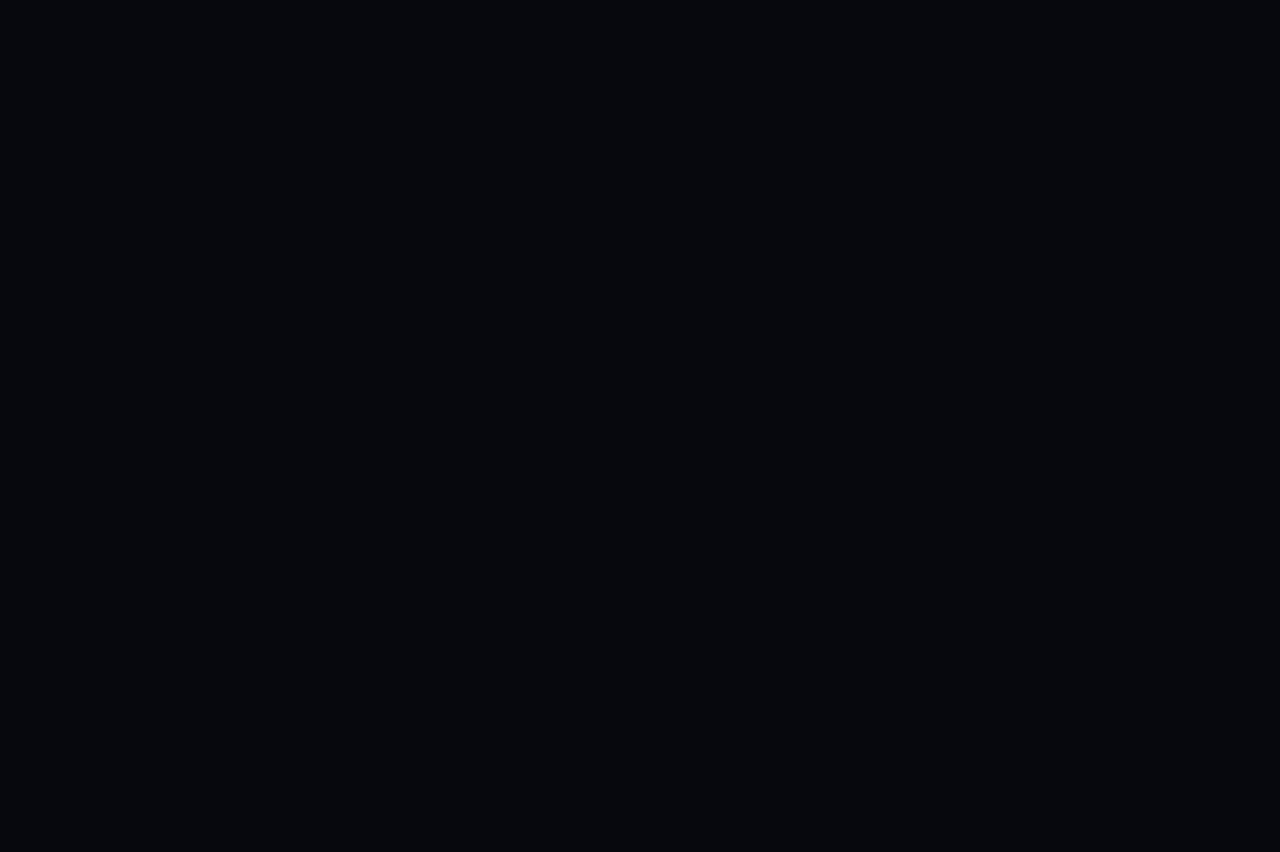
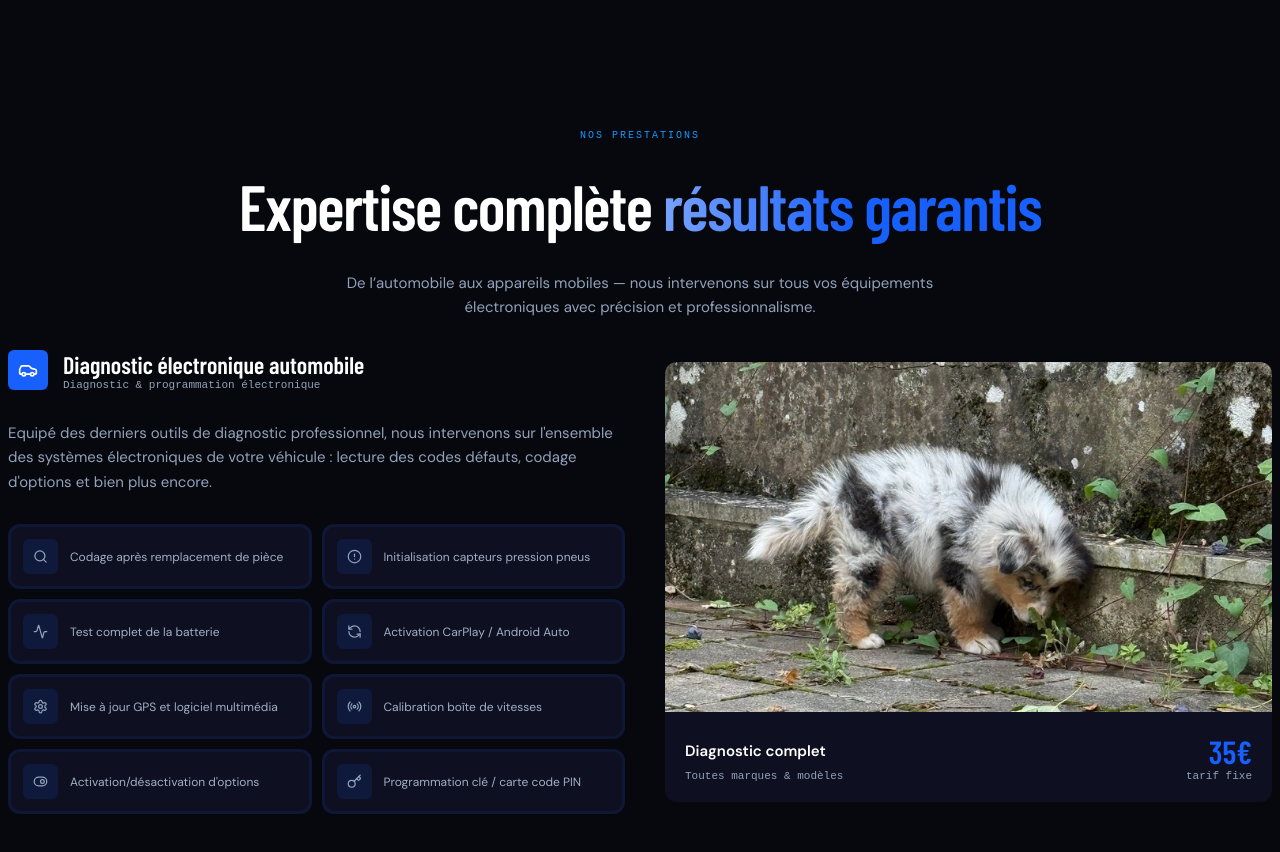
Before and after one commit to Kaohiso/manu-tech, a Vue app: page / in a window 1280 px wide. Shown: the part 1840-2692 px from the top of the page. Before the commit the page ends 1850 px from the top, so only its background shows below. Built offline with nearby package versions, Linux system fonts and the light colour scheme; the HTML template or start-up script is replaced by a standard one; a web font is replaced by a local one.

Commit message:
Add service section

```diff
--- a/src/App.vue
+++ b/src/App.vue
@@ -7,12 +7,14 @@ import './styles/index.css'
 import HeaderMT from './features/layout/AppHeader.vue'
 import AppHero from './features/AppHero.vue'
 import AppAbout from '@/features/AppAbout.vue'
+import AppServices from '@/features/AppServices.vue'
 </script>
 
 <template>
   <HeaderMT />
   <AppHero />
   <AppAbout />
+  <AppServices />
 </template>
 
 <style>
@@ -32,9 +34,11 @@ body {
 #app {
   --app-inline-size: var(--ref-size-1280);
   --app-radius: var(--ref-size-12);
+  --app-radius-icon: var(--ref-size-6);
   --app-background-on-background: hsl(
     from var(--sys-color-background) calc(h + 10) calc(s + 5) calc(l + 5)
   );
+  --app-pading-section: 128px 0;
   max-width: var(--app-inline-size);
 }
 
@@ -71,6 +75,36 @@ h2 {
   }
 }
 
+h3 {
+  margin: 0;
+  display: block;
+  font-family: var(--sys-font-family-h3);
+  font-size: var(--sys-font-size-h3);
+  font-weight: var(--sys-font-weight-h3);
+  color: var(--sys-color-text-primary);
+
+  & + span {
+    display: block;
+    font-family: var(--sys-font-family-caption);
+    font-size: var(--sys-font-size-caption);
+    color: var(--sys-color-text-caption);
+  }
+}
+
+h4 {
+  margin: 0;
+  display: block;
+  font-weight: var(--sys-font-weight-h4);
+  color: var(--sys-color-text-primary);
+
+  & + span {
+    font-family: var(--sys-font-family-caption);
+    display: block;
+    font-size: var(--sys-font-size-caption);
+    color: var(--sys-color-text-caption);
+  }
+}
+
 p {
   margin: 0;
   line-height: 24.4px;
@@ -83,4 +117,8 @@ img {
 ul {
   list-style: none;
 }
+
+svg {
+  display: block;
+}
 </style>
--- /dev/null
+++ b/src/features/AppServices.vue
@@ -0,0 +1,184 @@
+<script lang="ts" setup>
+import EyebrowMT from '@/ui/EyebrowMT.vue'
+import {
+  CarIcon,
+  SearchIcon,
+  ActivityIcon,
+  RefreshCcwIcon,
+  SettingsIcon,
+  ToggleRightIcon,
+  KeyIcon,
+  RadioIcon,
+  CircleAlertIcon,
+  type LucideIcon,
+} from '@lucide/vue'
+import ItemService from '@/ui/ItemService.vue'
+
+interface dataItemListProps {
+  iconName: LucideIcon
+  text: string
+}
+
+const dataItemList: dataItemListProps[] = [
+  { iconName: SearchIcon, text: 'Codage après remplacement de pièce' },
+  { iconName: CircleAlertIcon, text: 'Initialisation capteurs pression pneus' },
+  { iconName: ActivityIcon, text: 'Test complet de la batterie' },
+  { iconName: RefreshCcwIcon, text: 'Activation CarPlay / Android Auto' },
+  { iconName: SettingsIcon, text: 'Mise à jour GPS et logiciel multimédia' },
+  { iconName: RadioIcon, text: 'Calibration boîte de vitesses' },
+  { iconName: ToggleRightIcon, text: "Activation/désactivation d'options" },
+  { iconName: KeyIcon, text: 'Programmation clé / carte code PIN' },
+]
+</script>
+
+<template>
+  <section class="app-services">
+    <EyebrowMT>Nos prestations</EyebrowMT>
+    <h2>
+      <span>Expertise complète</span>
+      <span> résultats garantis</span>
+    </h2>
+    <p>
+      De l’automobile aux appareils mobiles — nous intervenons sur tous vos équipements
+      électroniques avec précision et professionnalisme.
+    </p>
+    <article class="container-content">
+      <div class="article-left">
+        <div class="container-article-title">
+          <CarIcon class="icon-title" :color="'var(--sys-color-text-primary)'" />
+          <div>
+            <h3>Diagnostic électronique automobile</h3>
+            <span>Diagnostic & programmation électronique</span>
+          </div>
+        </div>
+        <p>
+          Equipé des derniers outils de diagnostic professionnel, nous intervenons sur l'ensemble
+          des systèmes électroniques de votre véhicule : lecture des codes défauts, codage d'options
+          et bien plus encore.
+        </p>
+        <div class="list-services">
+          <ItemService v-for="item in dataItemList">
+            <template #icon-list>
+              <component :is="item.iconName" class="icon-list" />
+            </template>
+            <template #text>{{ item.text }}</template>
+          </ItemService>
+        </div>
+      </div>
+      <div class="article-right">
+        <img src="../assets/images/oden-services.jpeg" class="image-service" />
+        <div class="under-image-service">
+          <div class="container-title">
+            <h4>Diagnostic complet</h4>
+            <span>Toutes marques & modèles</span>
+          </div>
+          <div class="container-price">
+            <span class="price">35€</span>
+            <span class="caption-price">tarif fixe</span>
+          </div>
+        </div>
+      </div>
+    </article>
+  </section>
+</template>
+
+<style lang="css" scoped>
+.app-services {
+  display: grid;
+  gap: 30px;
+  padding: var(--app-pading-section);
+  text-align: center;
+
+  h2 {
+    > span {
+      display: inline;
+    }
+  }
+
+  & > p {
+    max-width: 60ch;
+    margin-inline: auto;
+  }
+
+  .container-content {
+    display: grid;
+    text-align: start;
+    grid-template-columns: 1fr 1fr;
+    column-gap: 50px;
+
+    .article-left {
+      display: grid;
+      row-gap: 30px;
+
+      .container-article-title {
+        display: inline-flex;
+        gap: 15px;
+        align-items: center;
+
+        .icon-title {
+          padding: 10px;
+          width: 20px;
+          height: 20px;
+          border-radius: var(--app-radius-icon);
+          background-color: var(--sys-color-primary);
+        }
+      }
+
+      .list-services {
+        display: grid;
+        justify-content: start;
+        grid-template-columns: 50% 50%;
+        row-gap: 10px;
+        column-gap: 10px;
+      }
+    }
+
+    .article-right {
+      display: grid;
+      align-self: center;
+      height: fit-content;
+
+      .image-service {
+        width: 100%;
+        max-height: 350px;
+        object-fit: cover;
+        border-bottom-left-radius: 0;
+        border-bottom-right-radius: 0;
+      }
+
+      .under-image-service {
+        display: flex;
+        background-color: var(--app-background-on-background);
+        justify-content: space-between;
+        padding: 20px;
+        border-bottom-left-radius: var(--app-radius);
+        border-bottom-right-radius: var(--app-radius);
+
+        .container-title {
+          display: grid;
+          align-items: flex-end;
+        }
+
+        .container-price {
+          display: grid;
+          justify-content: end;
+
+          .price {
+            justify-self: end;
+            font-family: var(--ref-font-family-condensed);
+            font-size: var(--ref-size-32);
+            font-weight: var(--ref-font-weight-black);
+            color: var(--sys-color-primary);
+          }
+
+          .caption-price {
+            font-family: var(--sys-font-family-caption);
+            font-size: var(--sys-font-size-caption);
+            color: var(--sys-color-text-caption);
+          }
+        }
+      }
+    }
+  }
+}
+</style>
--- a/src/styles/sys.css
+++ b/src/styles/sys.css
@@ -12,7 +12,7 @@
   --sys-font-size-h2: var(--ref-size-64);
 
   --sys-font-family-h3: var(--ref-font-family-condensed);
-  --sys-font-weight-h3: var(--ref-font-weight-bold);
+  --sys-font-weight-h3: var(--ref-font-weight-semi-bold);
   --sys-font-size-h3: var(--ref-size-24);
   --sys-icon-size-h3: var(--ref-size-20);
 
@@ -26,7 +26,9 @@
   --sys-font-size-li: var(--ref-size-13);
   --sys-icon-size-li: var(--ref-size-12);
 
+  --sys-font-family-caption: var(--ref-font-family-mono);
   --sys-font-size-caption: var(--ref-size-11);
+  --sys-color-text-caption: var(--ref-color-gray-400);
 
   --sys-font-weight-cta-button: var(--ref-font-weight-bold);
   --sys-font-size-cta-button: var(--ref-size-13);
@@ -43,11 +45,13 @@
   --sys-color-primary: var(--ref-color-bluerocratic-500);
   --sys-color-secondary: var(--ref-color-orange-500);
   --sys-color-background: var(--ref-color-navy-950);
+
   --sys-color-text-primary: var(--ref-color-white);
   --sys-color-text-secondary: var(--ref-color-gray-400);
   --sys-color-text-tertiary: var(--ref-color-gray-600);
   --sys-color-text-accent-primary: var(--ref-color-fresh-blue-500);
   --sys-color-text-accent-secondary: var(--ref-color-fresh-orange-500);
+
   --sys-color-status-closed: var(--ref-color-red-400);
   --sys-color-status-open: var(--ref-color-green-600);
 
--- /dev/null
+++ b/src/ui/ItemService.vue
@@ -0,0 +1,40 @@
+<script lang="ts" setup></script>
+
+<template>
+  <div class="item-service">
+    <div class="container-icon">
+      <slot name="icon-list" />
+    </div>
+    <span class="text">
+      <slot name="text" />
+    </span>
+  </div>
+</template>
+
+<style lang="css" scoped>
+.item-service {
+  display: inline-flex;
+  padding: 12px;
+  align-items: center;
+  gap: 12px;
+  background-color: var(--app-background-on-background);
+  border-radius: var(--app-radius);
+  border: solid hsl(from var(--sys-color-primary) h s l / 0.1);
+
+  .container-icon {
+    padding: 10px;
+    background-color: hsl(from var(--sys-color-primary) h s l / 0.12);
+    border-radius: var(--app-radius-icon);
+
+    :slotted(.icon-list) {
+      width: 15px;
+      height: 15px;
+    }
+  }
+
+  .text {
+    font-size: var(--sys-icon-size-li);
+    color: hsl(from var(--sys-color-text-secondary) h s calc(l + 5));
+  }
+}
+</style>
```
